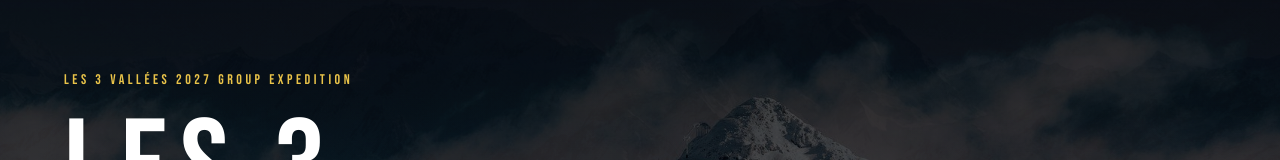
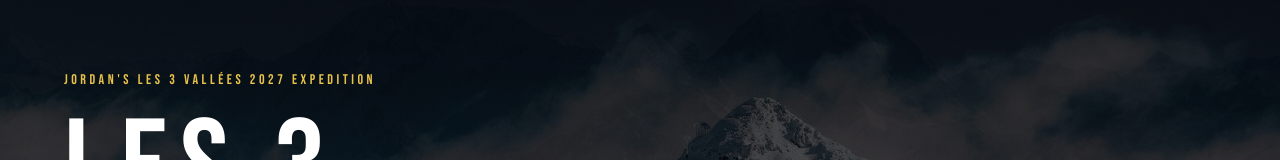
Before and after one commit to JordanGoodridge/alps, a React (Vite) app: page / in a window 1280 px wide. Shown: the part 165-325 px from the top of the page. Built offline with nearby package versions, Linux system fonts and the light colour scheme.

Commit message:
feat: add Jordan branding to hero subtitle and footer

```diff
--- a/src/App.tsx
+++ b/src/App.tsx
@@ -523,7 +523,7 @@ export default function App() {
           <div className="flex flex-col lg:flex-row lg:justify-between lg:items-end gap-8 mb-12 pb-10 border-b border-[#e9c349]/20">
             <div>
               <p className="font-display text-sm text-[#e9c349] uppercase tracking-[0.25em] mb-4">
-                Les 3 Vallées 2027 Group Expedition
+                Jordan's Les 3 Vallées 2027 Expedition
               </p>
               <h1 className="font-display text-4xl xs:text-5xl sm:text-6xl md:text-8xl lg:text-9xl text-white tracking-widest leading-none select-none uppercase">
                 LES 3 VALLÉES
@@ -2047,7 +2047,7 @@ export default function App() {
       <footer className="bg-[#0c0f10] border-t border-[#e9c349] py-12 px-6 md:px-16 text-xs text-gray-400 relative">
         <div className="max-w-7xl mx-auto flex flex-col md:flex-row justify-between items-center gap-6">
           <div className="font-display text-xl tracking-widest text-[#e9c349]">
-            LES 3 VALLÉES EXPEDITION
+            JORDAN'S 3 VALLÉES EXPEDITION
           </div>
 
           <div className="flex flex-wrap justify-center gap-6 font-display text-[10px] tracking-widest uppercase">
@@ -2058,7 +2058,7 @@ export default function App() {
           </div>
 
           <div className="font-normal text-slate-400">
-            &copy; 2027 LES 3 VALLÉES EXPEDITION. ALL RIGHTS RESERVED. SAVOIE DEPLOYMENT.
+            &copy; 2027 JORDAN'S 3 VALLÉES EXPEDITION. ALL RIGHTS RESERVED. SAVOIE DEPLOYMENT.
           </div>
         </div>
       </footer>
```
